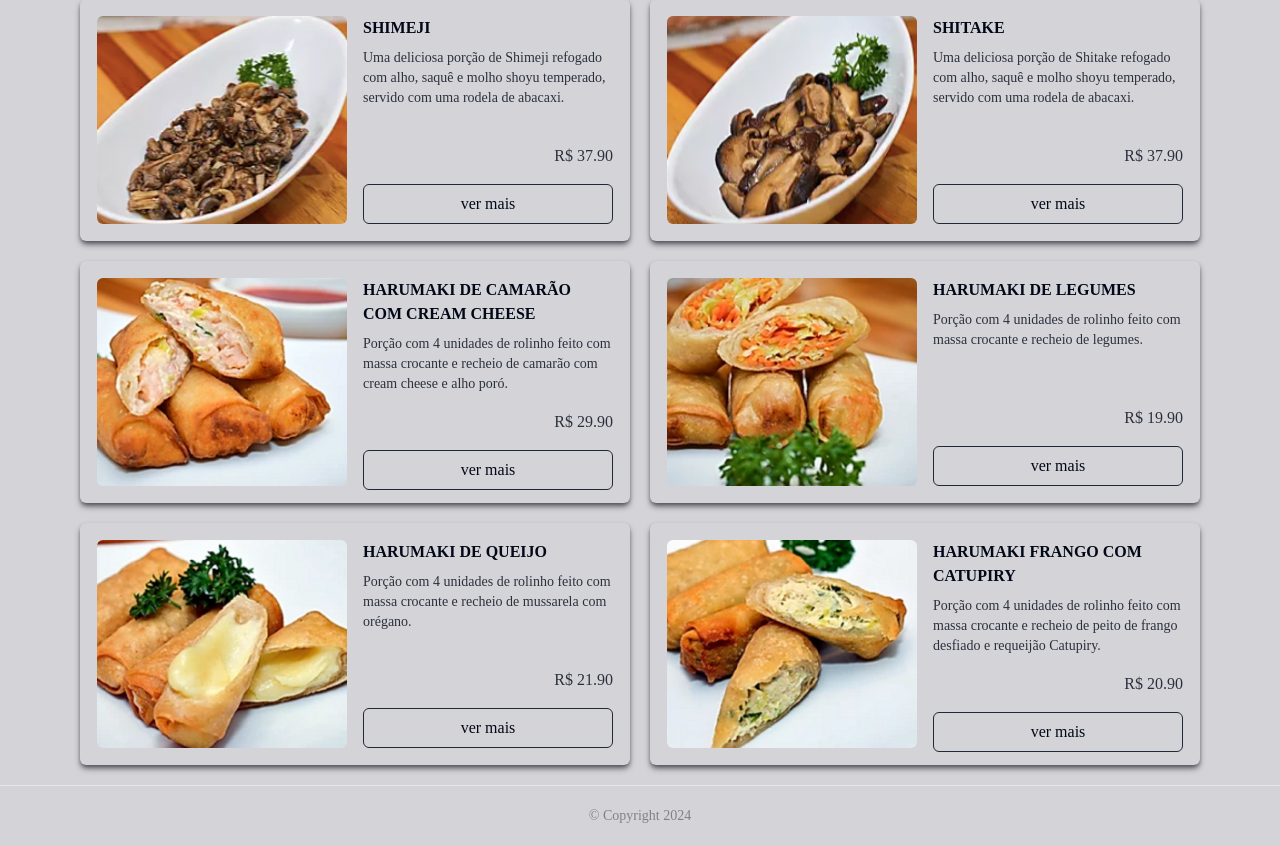
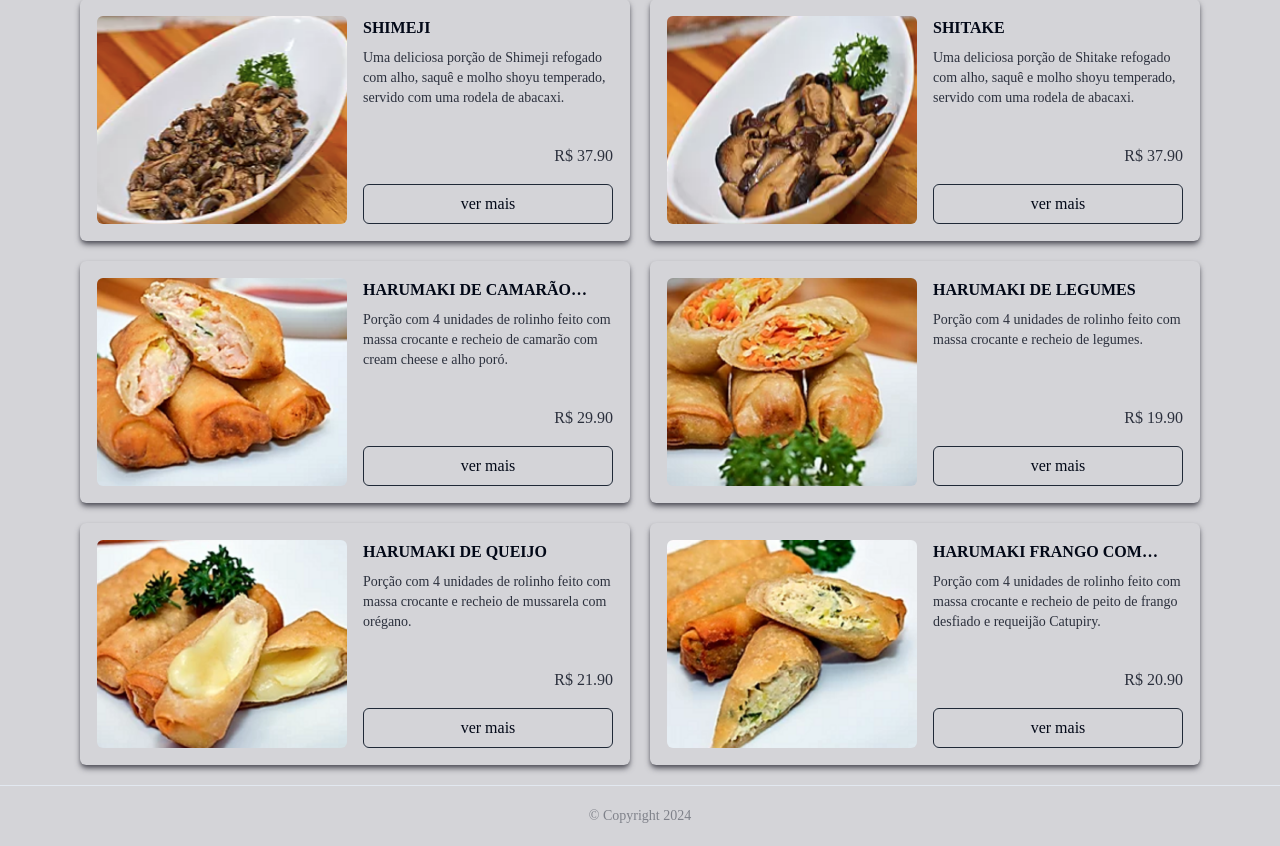
Before and after one commit to walacer72/TmakiClub-Zap, a Next.js app: page / in a window 1280 px wide. Shown: the part 1503-2349 px from the top of the page. Built offline with nearby package versions, Linux system fonts and the light colour scheme.

Commit message:
acerto de espacamento de nome e criacao de readme

```diff
--- a/src/components/produtos/productItem.tsx
+++ b/src/components/produtos/productItem.tsx
@@ -24,9 +24,9 @@ export const ProductItem = ({ item }: Props) => {
                     <img className="w-full h-36 md:h-52 object-cover " src={item.image} alt={item.name} />
                 </div>
                 <div className="flex flex-1 h-36 md:h-52 flex-col justify-between gap-2 md:gap-4">
-                    <div className="flex-1">
-                        <p className="text-base font-semibold">{item.name}</p>
-                        <div className="w-full line-clamp-1 md:w-full md:line-clamp-3 text-sm opacity-80 mt-2 ">{t(`${item.nameDesc}.description`)}</div>
+                    <div className="flex-1 w-full">
+                        <p className="text-base font-semibold line-clamp-1">{item.name}</p>
+                        <div className="line-clamp-1 md:line-clamp-3 text-sm opacity-80 mt-2 ">{t(`${item.nameDesc}.description`)}</div>
                     </div>
 
 
```
Also changed, not shown: 1 other file (tests, documents, lock files or other folders).
